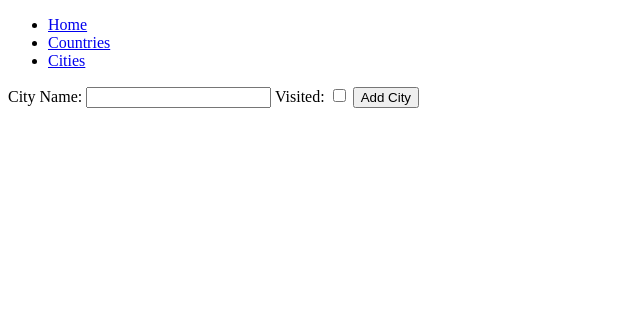
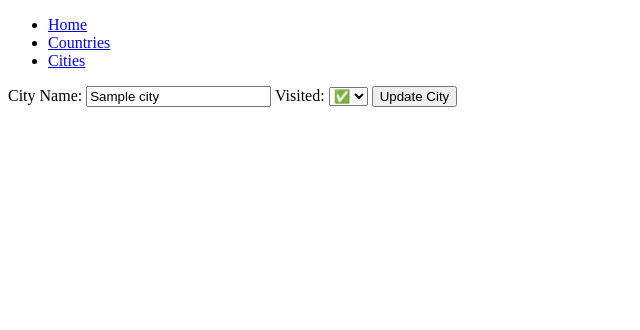
Before and after one commit to Raky79/1st-Project_Travel_Bucket_List, a Flask app: page /cities/1/edit in a window 1280 px wide. Shown: the top 330 px of the page, without its empty margins (0-640 px from the left). Run offline with Flask 2, Linux system fonts and the light colour scheme; a database or web service that is not in the repository returns one stand-in record (values such as "Sample title"); some libraries are stand-ins or nearby versions.

Commit message:
more changes

```diff
--- a/controllers/cities_controller.py
+++ b/controllers/cities_controller.py
@@ -26,6 +26,7 @@ def edit_city(id):
     city = city_repository.select(id)
     return render_template('cities/edit.html', city=city)
 
+
 @cities_blueprint.route('/cities/<id>', methods=['POST'])
 def update_city(id):
     name = request.form['name']
@@ -33,6 +34,7 @@ def update_city(id):
     city = City(name, visited, id)
     city_repository.update(city)
     return redirect('/cities')
+
 
 @cities_blueprint.route("/cities", methods = ['POST'])
 def create_city():
--- a/templates/cities/cities_index.html
+++ b/templates/cities/cities_index.html
@@ -1,6 +1,8 @@
 {% extends 'base.html' %}
 
 {% block content %}
+
+<h3>Add city to the list:</h3>
 
 <form action="/cities" method="post">
     <label for="name">City Name:</label>
@@ -33,6 +35,7 @@
                     <span>&#10060</span>
             {% endif %}
         </p>
+        <p><a href="/cities/{{ city.id }}/edit" >Edit</a></p>
         <p><a href="/cities/{{ city.id }}/delete" >Delete</a></p>
     </div>
 </div>
--- a/templates/cities/cities_show.html
+++ b/templates/cities/cities_show.html
@@ -12,6 +12,7 @@
         {% endif %}
     </p>
     <p>
+
       <a href="/countries/{{ city.country.id }}">{{ city.country.name }}</a>
 
     </p>
--- a/templates/cities/edit.html
+++ b/templates/cities/edit.html
@@ -1,14 +1,19 @@
 {% extends 'base.html' %}
 {% block content %}
 
+    <form action="/city/{{ city.id }}" method="post">
+        <label for="name">City Name:</label>
+        <input type="text" name="name" id="name" value="{{city.name}}" >
 
-<form class="form-inline" action="/cities" method="post">
-    <label for="name">City Name:</label>
-    <input type="text" name="name" id="name">
-    <label for="visited">Visited:</label>
-    <input type="checkbox" name="visited" id="visited">
-    <input type="submit" value="Add City">
-</form>
+        <label for="visited">Visited:</label>
+        <select name="visited" id="visited">
+            <option value="true" {% if city.visited %} selected {% endif %}>&#9989</option>
+            <option value="false" {% if not city.visited %} selected {% endif %}>&#10060</option>
+        </select>
+
+        <input type="submit" value="Update City">
+
+    </form>
 
 
 
--- a/templates/countries/countries_index.html
+++ b/templates/countries/countries_index.html
@@ -1,6 +1,8 @@
 {% extends 'base.html' %}
 
 {% block content %}
+
+<h3>Add country to the list:</h3>
 
 <form action="/countries" method="post">
     <label for="name">Country Name:</label>
--- a/templates/countries/countries_show.html
+++ b/templates/countries/countries_show.html
@@ -33,6 +33,7 @@
                 </p>
             {% endfor %}
         </div>
+
     </div>
 
   </div>
```
